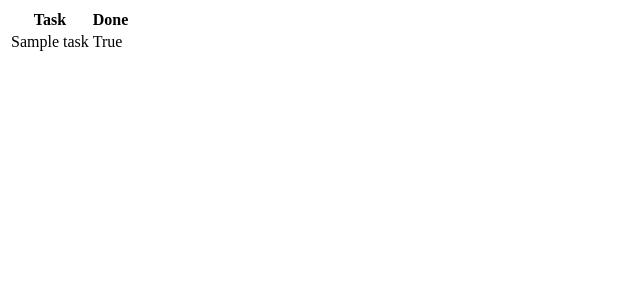
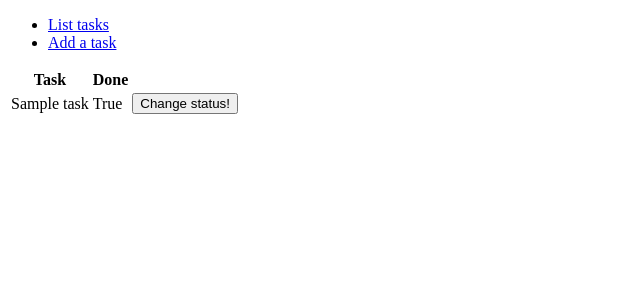
Before and after one commit to aarekr/todoApp, a Flask app: page /tasks in a window 1280 px wide. Shown: the top 300 px of the page, without its empty margins (0-640 px from the left). Run offline with Flask 2, Linux system fonts and the light colour scheme; tables that the repository leaves empty hold one stand-in row (values such as "Sample post").

Commit message:
Changing task status to done

```diff
--- a/application/tasks/views.py
+++ b/application/tasks/views.py
@@ -18,3 +18,12 @@ def tasks_create():
     db.session().commit()
 
     return redirect(url_for("tasks_index"))
+
+@app.route("/tasks/<task_id>/", methods=["POST"])
+def tasks_set_done(task_id):
+
+    t = Task.query.get(task_id)
+    t.done = True
+    db.session().commit()
+
+    return redirect(url_for("tasks_index"))
--- a/application/templates/layout.html
+++ b/application/templates/layout.html
@@ -6,6 +6,10 @@
     </head>
 
     <body>
+      <ul>
+	<li><a href="{{ url_for('tasks_index') }}">List tasks</a></li>
+	<li><a href="{{ url_for('tasks_form') }}">Add a task</a></li>
+      </ul>
       {% block body %}
       <p>
 	Tasks to do
--- a/application/templates/tasks/list.html
+++ b/application/templates/tasks/list.html
@@ -10,6 +10,11 @@
     <tr>
       <td>{{ task.name }}</td>
       <td>{{ task.done }}</td>
+      <td>
+	<form method="POST" action="{{ url_for('tasks_set_done', task_id=task.id) }}">
+	  <input type="submit" value="Change status!"/>
+	</form>
+      </td>
     </tr>
     {% endfor %}
   </table>
--- a/requirements.txt
+++ b/requirements.txt
@@ -1,7 +1,9 @@
 click==7.1.2
 Flask==1.1.2
+Flask-SQLAlchemy==2.4.4
 gunicorn==20.0.4
 itsdangerous==1.1.0
 Jinja2==2.11.2
 MarkupSafe==1.1.1
+SQLAlchemy==1.3.19
 Werkzeug==1.0.1
```
